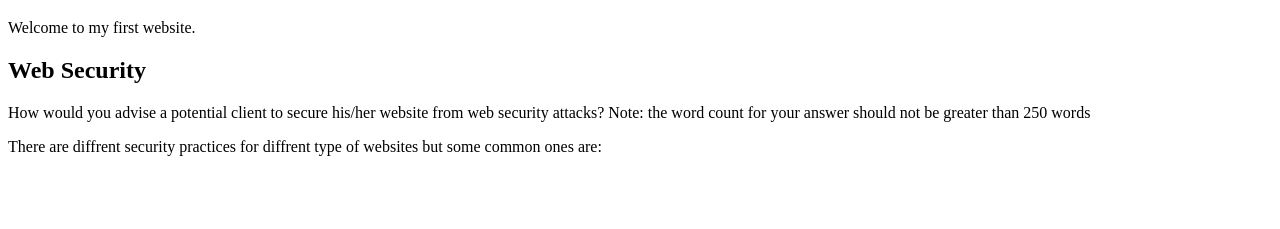
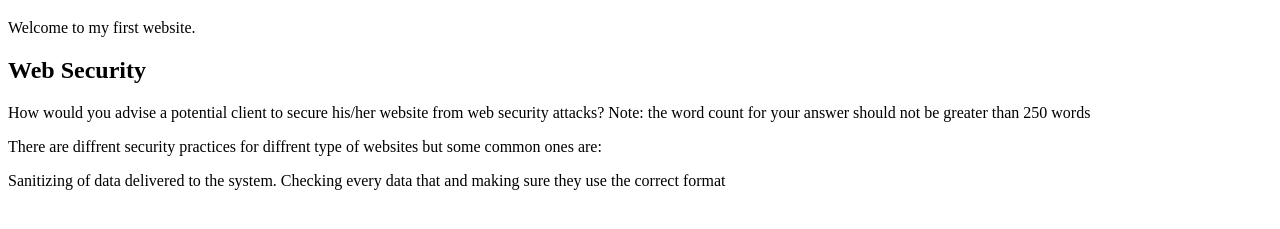
Before and after one commit to AliNough/web.com.assignment.ali, a plain HTML site: page index.html in a window 1280 px wide. Shown: the part 61-290 px from the top of the page. Drawn offline with Linux system fonts and the light colour scheme.

Commit message:
Sanitization of data

```diff
--- a/index.html
+++ b/index.html
@@ -9,5 +9,7 @@
     <h2>Web Security</h2>
     <p id="web-security-question">How would you advise a potential client to secure his/her website from web security attacks? Note: the word count for your answer should not be greater than 250 words</p>
     <p id="web-security-answer">There are diffrent security practices for diffrent type of websites but some common ones are: </p>
+    <p>Sanitizing of data delivered to the system. Checking every data that and making sure they use the correct format</p>
+
   </body>
 </html>
```
